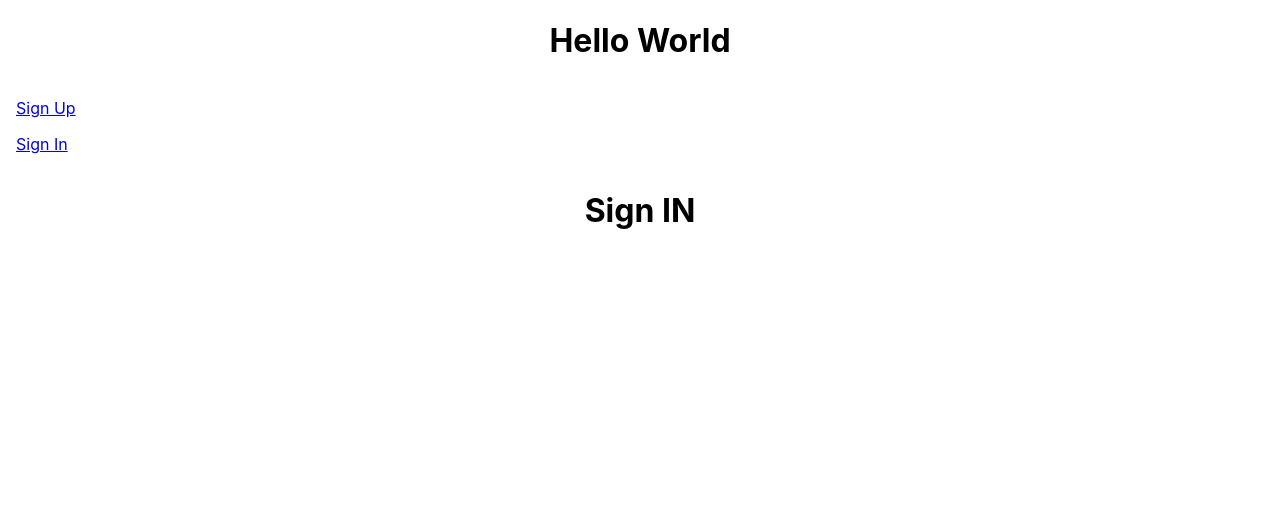
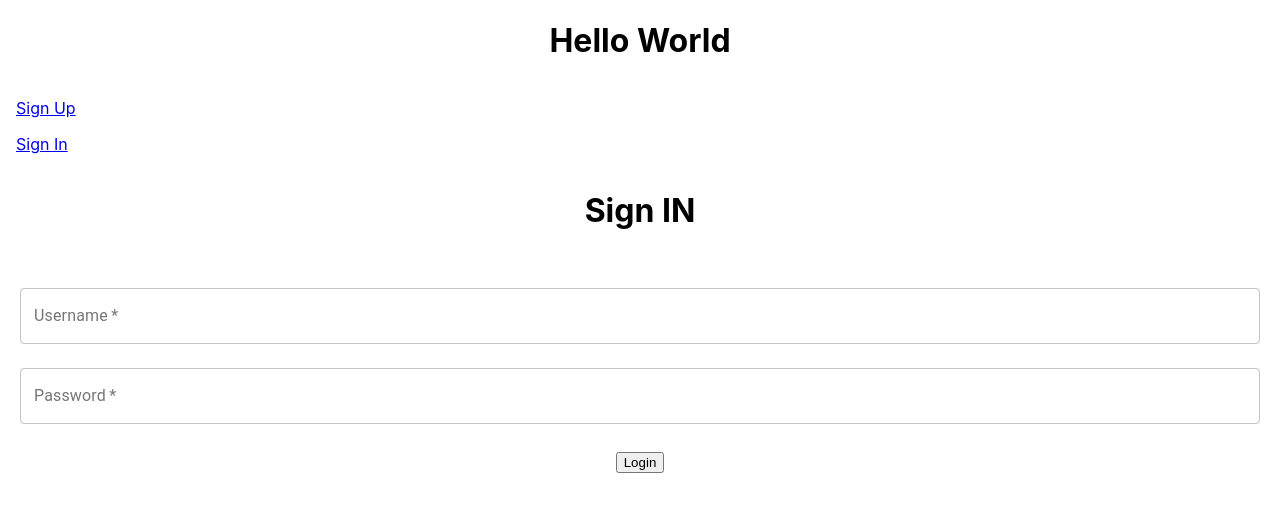
Before and after one commit to nzawirski/TaskLine, a React (Create React App) app: page /signIn in a window 1280 px wide. Shown: the top 512 px of the page. Built offline with nearby package versions, Linux system fonts and the light colour scheme.

Commit message:
log in ?

```diff
--- a/src/components/SignInForm.js
+++ b/src/components/SignInForm.js
@@ -1,10 +1,118 @@
 import React, { Component } from 'react';
+import TextField from "@material-ui/core/TextField";
+import Button from "react-bootstrap/Button";
+import axios from 'axios';
+import CustomSnackbar from './CustomSnackbar'
+
+const styles = {
+    contentBox: {
+        padding: '20px',
+        display: 'flex',
+        justifyContent: 'center',
+        alignItems: 'center',
+        flexDirection: 'column',
+        flex: 9
+    }
+};
 
 class SignInForm extends Component {
+
+    state = {
+        username:'',
+        password:'',
+        errorMessage:null,
+        isError:false
+    };
+
+    onChangeUsername = e => {
+        this.setState({
+            username: e.target.value
+        })
+    }
+    onChangePassword = e => {
+        this.setState({
+            password: e.target.value
+        })
+    }
+    onSubmit = e => {
+        e.preventDefault();
+
+        const credentials = {
+            username: this.state.username,
+            password: this.state.password
+        }
+
+        axios.post('http://localhost:3001/api/login/', credentials)
+            .then(response => {
+                console.log(response.data)
+                localStorage.setItem('token',response.data.token);
+                window.location = '/';
+            })
+            .catch(error => {
+                console.log(error.response)
+                this.setState({isError: true})
+                switch(error.response.status){
+                    case 400:
+                        this.setState({
+                            errorMessage: "Username or password are incorrect"
+                        })
+                        break;
+                    case 404:
+                        this.setState({
+                            errorMessage: "User does not exist"
+                        })
+                        break;
+                    default:
+                        this.setState({
+                            errorMessage: "Error, pls try again"
+                        })
+                        break;
+                }
+
+            });
+
+        //window.location = '/';
+    }
+    handleClose = () => {
+        this.setState({
+            isError:!this.state.isError
+        })
+    };
+
     render() {
         return (
             <div>
                 <h1>Sign IN</h1>
+                <form style={styles.contentBox} onSubmit={this.onSubmit}>
+                    <TextField
+                        required
+                        label="Username"
+                        margin="normal"
+                        value={this.state.username}
+                        onChange={this.onChangeUsername}
+                        fullWidth
+                        variant="outlined"
+                    />
+                    <TextField
+                        required
+                        label="Password"
+                        type="password"
+                        margin="normal"
+                        autoComplete="on"
+                        value={this.state.password}
+                        onChange={this.onChangePassword}
+                        fullWidth
+                        variant="outlined"
+                    />
+                    <Button
+                        type="submit"
+                        style={{ marginTop: '20px' }}
+                        variant="outline-success"
+                    >
+                        {'Login'}
+                    </Button>
+                    <CustomSnackbar isError={this.state.isError} errorMessage={this.state.errorMessage} handleClose={this.handleClose} />
+                </form>
             </div>
          );
     }
```
